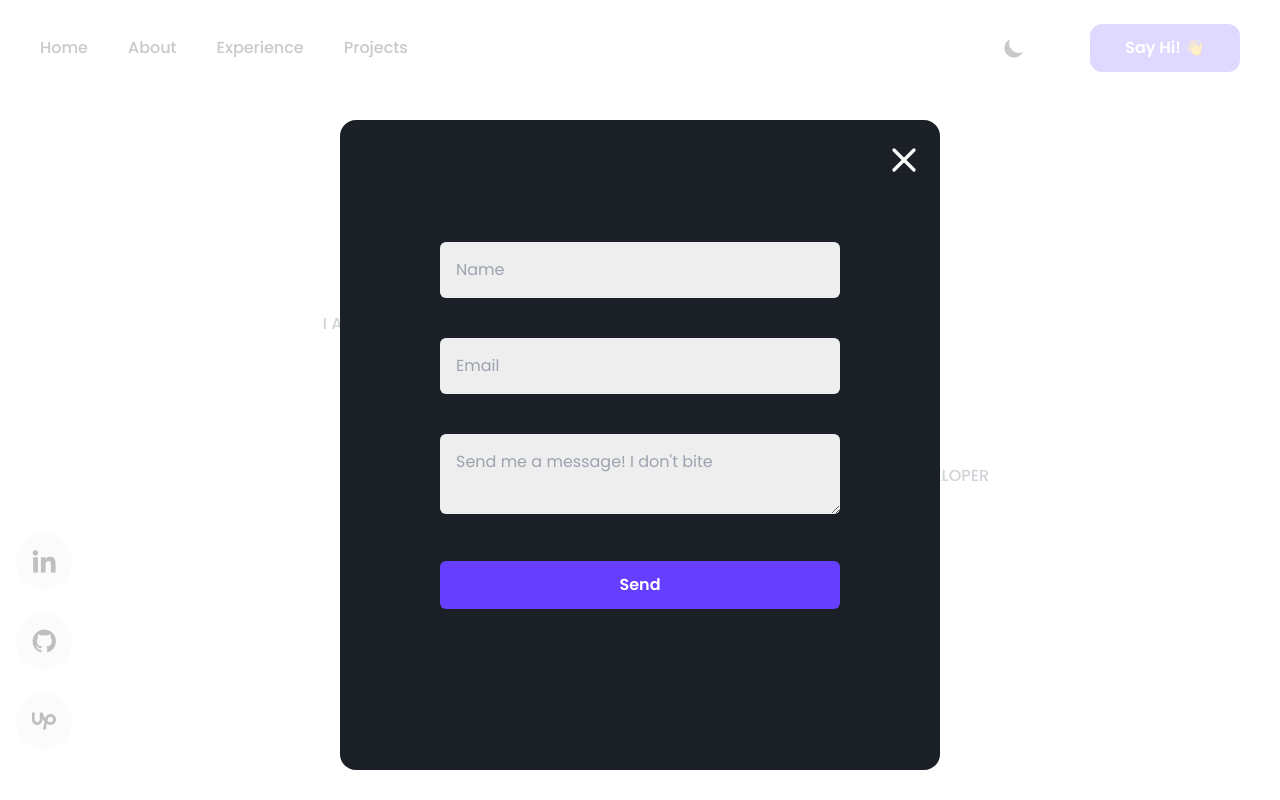
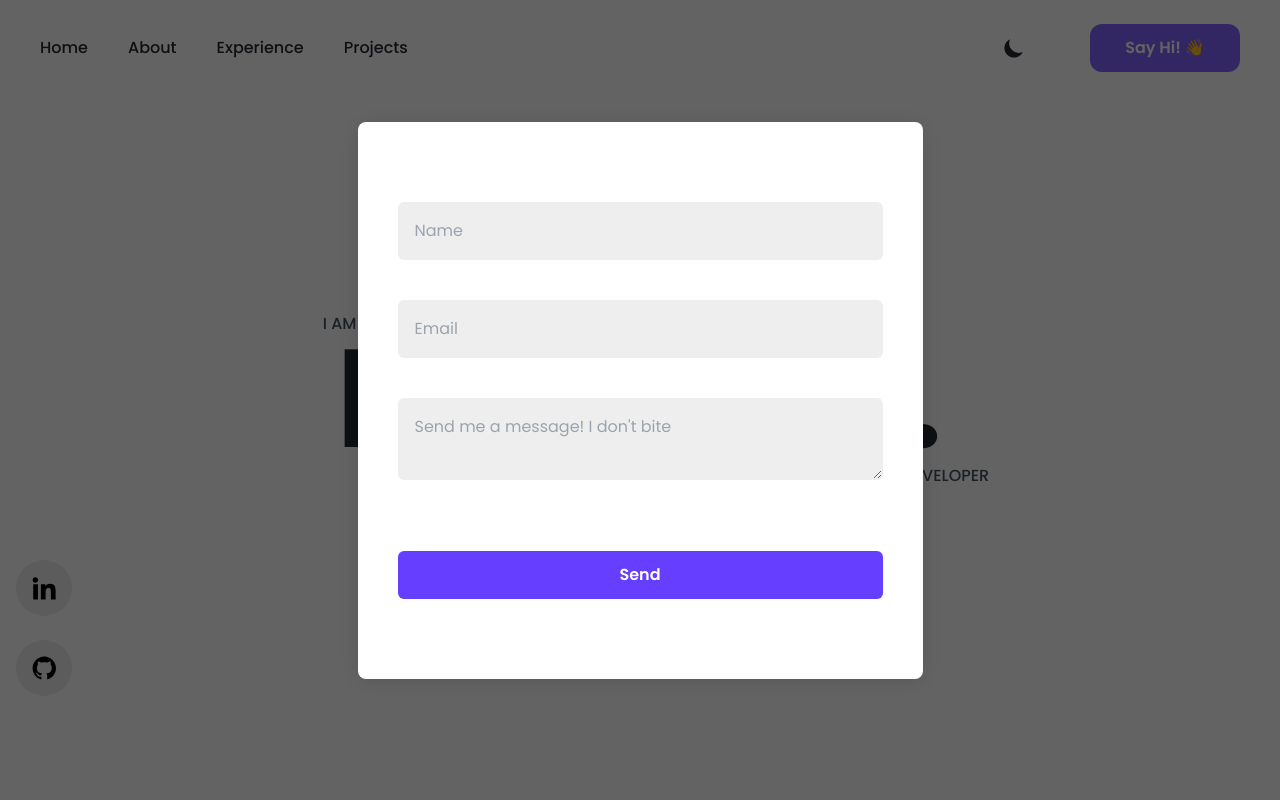
Before and after one commit to felixmacaspac/felixmacaspac.dev, a React (Vite) app: page / in a window 1280 px wide. Both pictures are taken after a click on the button "Say Hi! 👋". Shown: the top 800 px of the page. Built offline with nearby package versions, Linux system fonts and the light colour scheme.

Commit message:
💄 improve the modal and form
- added loading state of the form
- added success and error state UI
- removed upwork icon

```diff
--- a/src/components/ContactModal/Form.jsx
+++ b/src/components/ContactModal/Form.jsx
@@ -1,12 +1,13 @@
 import React, { useRef, useState } from "react";
 import emailjs from "@emailjs/browser";
 import { useForm } from "react-hook-form";
+import images from "../../constants/image";
 
 export const Form = () => {
   const {
     register,
     handleSubmit,
-    formState: { errors, isSubmitting },
+    formState: { isSubmitting, errors },
   } = useForm();
 
   const sendEmail = (formData) => {
@@ -27,6 +28,12 @@ export const Form = () => {
           return error;
         }
       );
+
+    return new Promise((resolve) => {
+      setTimeout(() => {
+        resolve();
+      }, 2000);
+    });
   };
 
   const [successState, setSuccessState] = useState(false);
@@ -36,93 +43,132 @@ export const Form = () => {
     <>
       {!successState && !errorState && (
         <form
-          className="z-50 flex flex-col gap-4 w-full px-10 pt-10 pb-20 overflow-hidden md:px-20"
+          className="z-50 flex flex-col gap-4 w-full overflow-hidden px-6 py-16 md:px-10 md:py-20"
           onSubmit={handleSubmit(sendEmail)}
         >
-          <div className="pb-6 relative">
+          <div className="pb-3 relative md:pb-6">
             <input
               type="text"
               placeholder="Name"
               name="user_name"
-              className="w-full bg-neutral text-primary rounded-md py-4 px-4 transition-all appearance-none focus:outline-secondary"
-              {...register("name", { required: true })}
+              className="w-full bg-neutral text-primary rounded-md py-4 px-4 transition-all text-sm border border-solid border-transparent outline-none focus:border-secondary md:text-base"
+              {...register("user_name", { required: true })}
             />
-            {errors.name && (
-              <span className="text-red-500 absolute left-0 w-full -bottom-1">
+            {errors.user_name && (
+              <span className="text-red-500 absolute left-0 w-full text-xs -bottom-1.5 md:-bottom-1 md:text-base">
                 Name is required!
               </span>
             )}
           </div>
 
-          <div className="pb-6 relative">
+          <div className="pb-3 relative md:pb-6">
             <input
               type="email"
               placeholder="Email"
               name="user_email"
-              className="w-full bg-neutral text-primary rounded-md py-4 px-4 transition-all appearance-nonefocus:outline-secondary"
-              {...register("email", { required: true })}
+              className="w-full bg-neutral text-primary rounded-md py-4 px-4 transition-all text-sm border border-solid border-transparent outline-none focus:border-secondary md:text-base"
+              {...register("user_email", { required: true })}
             />
-            {errors.email && (
-              <span className="text-red-500 absolute left-0 w-full -bottom-1">
+            {errors.user_email && (
+              <span className="text-red-500 absolute left-0 w-full text-xs -bottom-1.5 md:-bottom-1 md:text-base">
                 Email is required!
               </span>
             )}
           </div>
 
-          <div className="pb-6 relative">
+          <div className="pb-3 relative md:pb-6">
             <textarea
               placeholder="Send me a message! I don't bite"
               name="message"
-              className="text-primary bg-neutral w-full rounded-md py-4 px-4 transition-all appearance-none focus:outline-secondary"
+              className="text-primary bg-neutral w-full rounded-md py-4 px-4 transition-all text-sm border border-solid border-transparent outline-none focus:border-secondary md:text-base"
               {...register("message", { required: true })}
             />
-            {errors.email && (
-              <span className="text-red-500 absolute left-0 w-full -bottom-1">
+            {errors.message && (
+              <span className="text-red-500 absolute left-0 w-full text-xs -bottom-1.5 md:-bottom-1 md:text-base">
                 Message is required!
               </span>
             )}
           </div>
           {isSubmitting ? (
             <button
-              className="flex items-center justify-center text-base font-semibold text-white bg-secondary px-10 py-3 rounded-md transition-colors hover:bg-neutral-90"
+              className="mt-6 flex items-center justify-center text-base font-semibold text-white bg-secondary px-10 py-3 rounded-md transition-colors hover:bg-neutral-90"
               type="submit"
-              value="send"
             >
               Sending
               <svg
+                width="20"
+                height="20"
+                viewBox="0 0 24 24"
                 xmlns="http://www.w3.org/2000/svg"
-                fill="none"
-                viewBox="0 0 24 24"
-                className="animate-spin ml-2 h-5 w-5 text-white"
+                className="fill-current text-white ml-2"
               >
-                <circle
-                  className="opacity-25"
-                  cx="12"
-                  cy="12"
-                  r="10"
-                  stroke="currentColor"
-                  strokeWidth="4"
-                />
-                <path
-                  className="opacity-75"
-                  fill="currentColor"
-                  d="M4 12a8 8 0 018-8V0C5.373 0 0 5.373 0 12h4zm2 5.291A7.962 7.962 0 014 12H0c0 3.042 1.135 5.824 3 7.938l3-2.647z"
-                />
+                <path d="M12,23a9.63,9.63,0,0,1-8-9.5,9.51,9.51,0,0,1,6.79-9.1A1.66,1.66,0,0,0,12,2.81h0a1.67,1.67,0,0,0-1.94-1.64A11,11,0,0,0,12,23Z">
+                  <animateTransform
+                    attributeName="transform"
+                    type="rotate"
+                    dur="0.75s"
+                    values="0 12 12;360 12 12"
+                    repeatCount="indefinite"
+                  />
+                </path>
               </svg>
             </button>
           ) : (
             <button
-              className="text-base font-semibold text-white bg-secondary px-10 py-3 rounded-md transition-colors hover:bg-neutral-90"
+              className="mt-6 text-base font-semibold text-white bg-secondary px-10 py-3 rounded-md transition-colors hover:bg-neutral-90"
               type="submit"
-              value="send"
             >
               Send
             </button>
           )}
         </form>
       )}
-      {successState && <div>SUCCESS</div>}
-      {errorState && <div>ERROR</div>}
+      {successState && (
+        <div className="px-10 py-20">
+          <h3 className="text-3xl font-semibold text-center text-white dark:text-primary">
+            Email sent!
+          </h3>
+          <div className="mb-4">
+            <img
+              className="w-full h-[250px] md:h-[400px]"
+              src={images.successIllustration}
+              alt="error image"
+            />
+          </div>
+
+          <div className="w-full flex">
+            <a
+              href="/"
+              className="bg-secondary text-center font-medium uppercase px-4 py-4 rounded-lg w-full text-primary dark:text-white"
+            >
+              GO BACK TO HOMEPAGE
+            </a>
+          </div>
+        </div>
+      )}
+      {errorState && (
+        <div className="px-10 py-20">
+          <h3 className="text-3xl font-semibold text-center text-white dark:text-primary">
+            Oops, Something went wrong!
+          </h3>
+          <div className="mb-4">
+            <img
+              className="w-full h-[250px] md:h-[400px]"
+              src={images.errorIllustration}
+              alt="error image"
+            />
+          </div>
+
+          <div className="w-full flex">
+            <a
+              href="/"
+              className="bg-secondary text-center font-medium uppercase px-4 py-4 rounded-lg w-full text-primary dark:text-white"
+            >
+              GO BACK TO HOMEPAGE
+            </a>
+          </div>
+        </div>
+      )}
     </>
   );
 };
--- a/src/components/ContactModal/index.jsx
+++ b/src/components/ContactModal/index.jsx
@@ -1,52 +1,39 @@
-import React, { useState } from "react";
+import React from "react";
+import { XIcon } from "@heroicons/react/outline";
 import Modal from "react-modal";
+import classnames from "classnames";
 
-const ContactModal = ({ closeButton, children, className }) => {
-  const [isOpen, setIsOpen] = useState(false);
-
-  const toggleModal = () => {
-    setIsOpen(!isOpen);
-  };
+const ContactModal = ({ toggleOpen, toggleClose, children, className }) => {
+  const modalClassNames = classnames(
+    className,
+    "modal",
+    // eslint-disable-next-line comma-dangle
+    "absolute my-auto mx-6 inset-0 bg-white rounded-lg max-w-[565px] h-max bg-primary-500 sm:mx-auto dark:bg-white"
+  );
 
   return (
-    <div className="App">
+    <div className="w-full">
       <button
-        onClick={toggleModal}
-        className={`bg-secondary-400 justify-center font-semibold text-center px-4 py-3 rounded-xl text-white dark:bg-secondary dark:hover:bg-secondary-400 dark:active:scale-105 transition-all duration-300 lg:w-[150px] ${className}`}
+        onClick={toggleClose}
+        className="bg-secondary-400 w-full justify-center font-semibold text-center px-4 py-3 rounded-xl text-white dark:bg-secondary dark:hover:bg-secondary-400 dark:active:scale-105 transition-all duration-300 lg:w-[150px]"
       >
         Say Hi! 👋
       </button>
       <Modal
         ariaHideApp={false}
-        style={{
-          overlay: {
-            zIndex: 100,
-          },
-          content: {
-            color: "white",
-            inset: "15% 0",
-            height: "650px",
-            background: "#1B2027",
-            borderRadius: "1rem",
-            border: "none",
-            maxWidth: "600px",
-            width: "100%",
-            marginInline: "auto",
-            overflow: "hidden",
-          },
-        }}
-        isOpen={isOpen}
-        onRequestClose={toggleModal}
-        contentLabel="My dialog"
+        className={modalClassNames}
+        overlayClassName={"modal-overlay"}
+        isOpen={toggleOpen}
+        onRequestClose={toggleClose}
       >
         <button
-          className="absolute w-full flex justify-end right-4"
-          onClick={toggleModal}
+          className="absolute flex justify-end right-4 top-4 z-[150] text-white dark:text-primary-500"
+          onClick={toggleClose}
         >
           {" "}
-          {closeButton}
+          <XIcon className="w-10 h-10" />
         </button>
-        <div className="flex justify-center h-full items-center dark:text-white">
+        <div className="w-full flex justify-center h-full items-center dark:text-white">
           {children}
         </div>
       </Modal>
--- a/src/components/HeroSection/index.jsx
+++ b/src/components/HeroSection/index.jsx
@@ -12,11 +12,6 @@ const socials = [
     alt: "Github Icon",
     link: "https://github.com/felixmacaspac",
   },
-  {
-    logo: images.upworkIcon,
-    alt: "Upwork Icon",
-    link: "https://www.upwork.com/freelancers/~013e0372898b53a69e",
-  },
 ];
 
 const HeroSection = () => {
@@ -28,7 +23,7 @@ const HeroSection = () => {
             <h1 className="hero__heading">Felix M.</h1>
           </div>
         </div>
-        <div className="w-full relative bottom-20 md:w-auto md:absolute md:top-2/3">
+        <div className="w-full relative bottom-20 md:w-auto md:absolute md:top-[70%]">
           <ul className="flex flex-row justify-center items-center w-full gap-6 md:flex-col">
             {socials.map((social, index) => (
               <li
--- a/src/components/NavBar/index.jsx
+++ b/src/components/NavBar/index.jsx
@@ -50,6 +50,11 @@ export default function NavBar() {
     };
   }, []);
 
+  const [modalIsOpen, modalSetItOpen] = useState(false);
+  const toggleModal = () => {
+    modalSetItOpen(!modalIsOpen);
+  };
+
   return (
     <Popover
       className={` ${
@@ -92,12 +97,11 @@ export default function NavBar() {
               <MoonIcon className="h-6 w-6 cursor-pointer opacity-100" />
             )}
           </div>
-          <ContactModal
-            className="hidden md:flex"
-            closeButton={<XIcon className="w-10 h-10" />}
-          >
-            <Form />
-          </ContactModal>
+          <div className="hidden md:flex">
+            <ContactModal toggleOpen={modalIsOpen} toggleClose={toggleModal}>
+              <Form />
+            </ContactModal>
+          </div>
         </div>
 
         <Transition
@@ -145,10 +149,10 @@ export default function NavBar() {
                       </a>
                     ))}
                   </nav>
-                  <div className="mt-10">
+                  <div className="mt-10 flex md:hidden">
                     <ContactModal
-                      className="flex w-full md:hidden"
-                      closeButton={<XIcon className="w-10 h-10" />}
+                      toggleOpen={modalIsOpen}
+                      toggleClose={toggleModal}
                     >
                       <Form />
                     </ContactModal>
--- a/src/constants/image.js
+++ b/src/constants/image.js
@@ -11,13 +11,13 @@ import gitLogo from "../assets/logo/git-logo.svg";
 import githubLogo from "../assets/logo/github-logo.svg";
 import nextLogo from "../assets/logo/next-logo.svg";
 import hubspotLogo from "../assets/logo/hubspot-logo.svg";
-
 import felixImage from "../assets/whacky-felix.png";
-
 import bluecheckImage from "../assets/projects/bluecheck-visible.png";
 import catifyImage from "../assets/projects/catify-visible.png";
 import shortlyImage from "../assets/projects/shortly-visible.png";
 import sunnysideImage from "../assets/projects/sunnyside-visible.png";
+import errorIllustration from "../assets/illustrations/404-vector.svg";
+import successIllustration from "../assets/illustrations/success-vector.svg";
 
 export default {
   emailIcon,
@@ -38,4 +38,6 @@ export default {
   catifyImage,
   shortlyImage,
   sunnysideImage,
+  errorIllustration,
+  successIllustration,
 };
--- a/src/index.css
+++ b/src/index.css
@@ -35,3 +35,17 @@
 .react-tabs__tab--selected {
   @apply bg-secondary-400 dark:bg-secondary;
 }
+
+@layer components {
+  .modal {
+    z-index: 100;
+    box-shadow: 0px 2px 24px rgba(0, 0, 0, 0.12),
+      0px 1px 4px rgba(0, 0, 0, 0.04);
+  }
+
+  .modal-overlay {
+    @apply fixed inset-0;
+    z-index: 100;
+    background-color: rgba(0, 0, 0, 0.61);
+  }
+}
```
Also changed, not shown: src/assets/illustrations/404-vector.svg (added), src/assets/illustrations/success-vector.svg (added).
